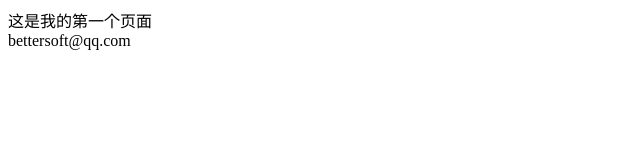
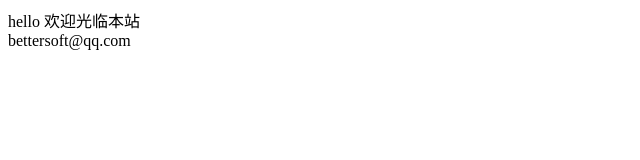
Before and after one commit to betterkit/betterkit.github.io, a plain HTML site: page index.html in a window 1280 px wide. Shown: the full height of the page, 0-640 px from the left. Drawn offline with Linux system fonts and the light colour scheme.

Commit message:
update index.html

```diff
--- a/index.html
+++ b/index.html
@@ -6,6 +6,7 @@
 	<title>hello</title>
 </head>
 <body>
-	这是我的第一个页面<br>bettersoft@qq.com
+	hello 欢迎光临本站
+	<br>bettersoft@qq.com
 </body>
 </html>
```
